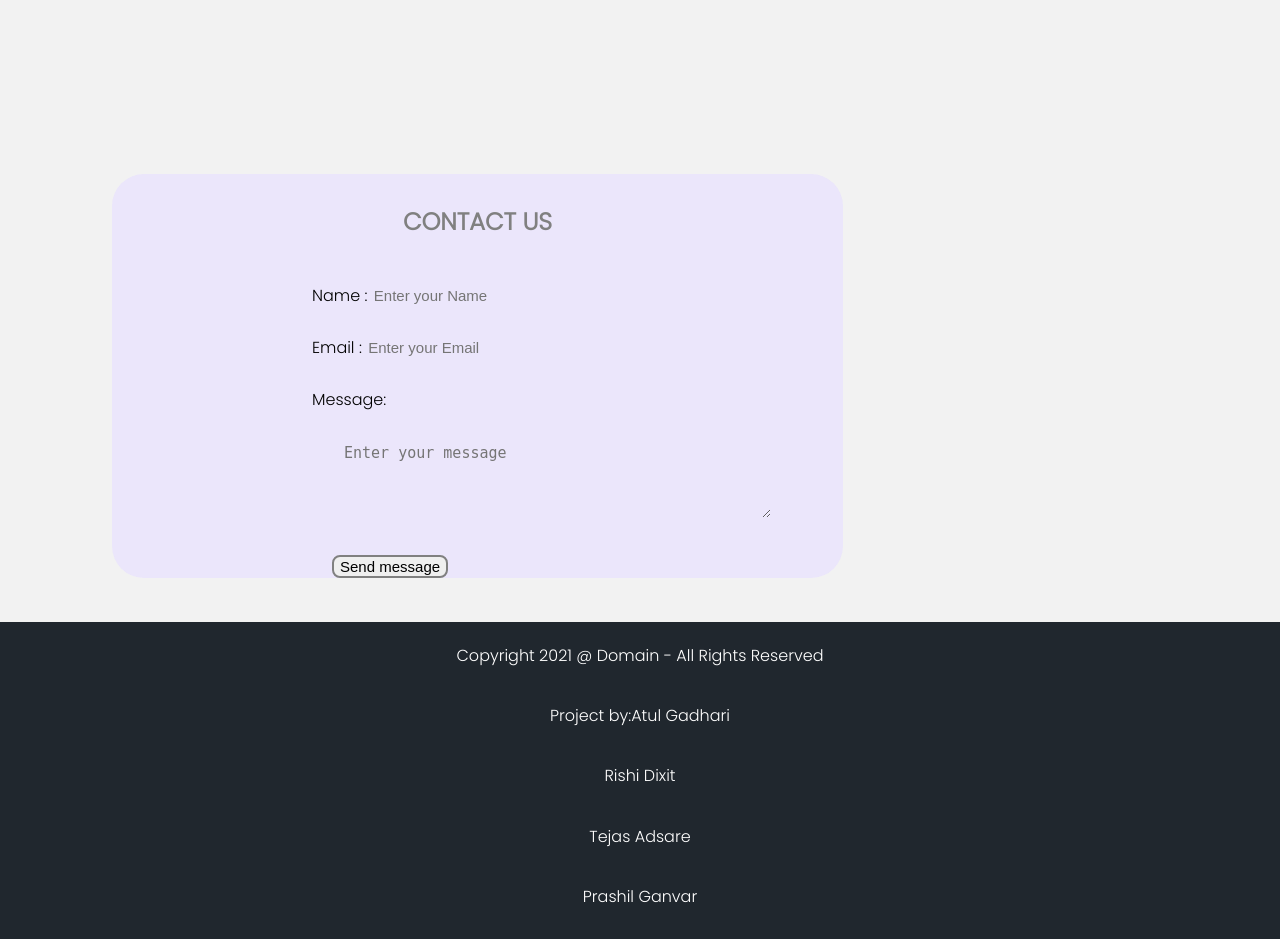
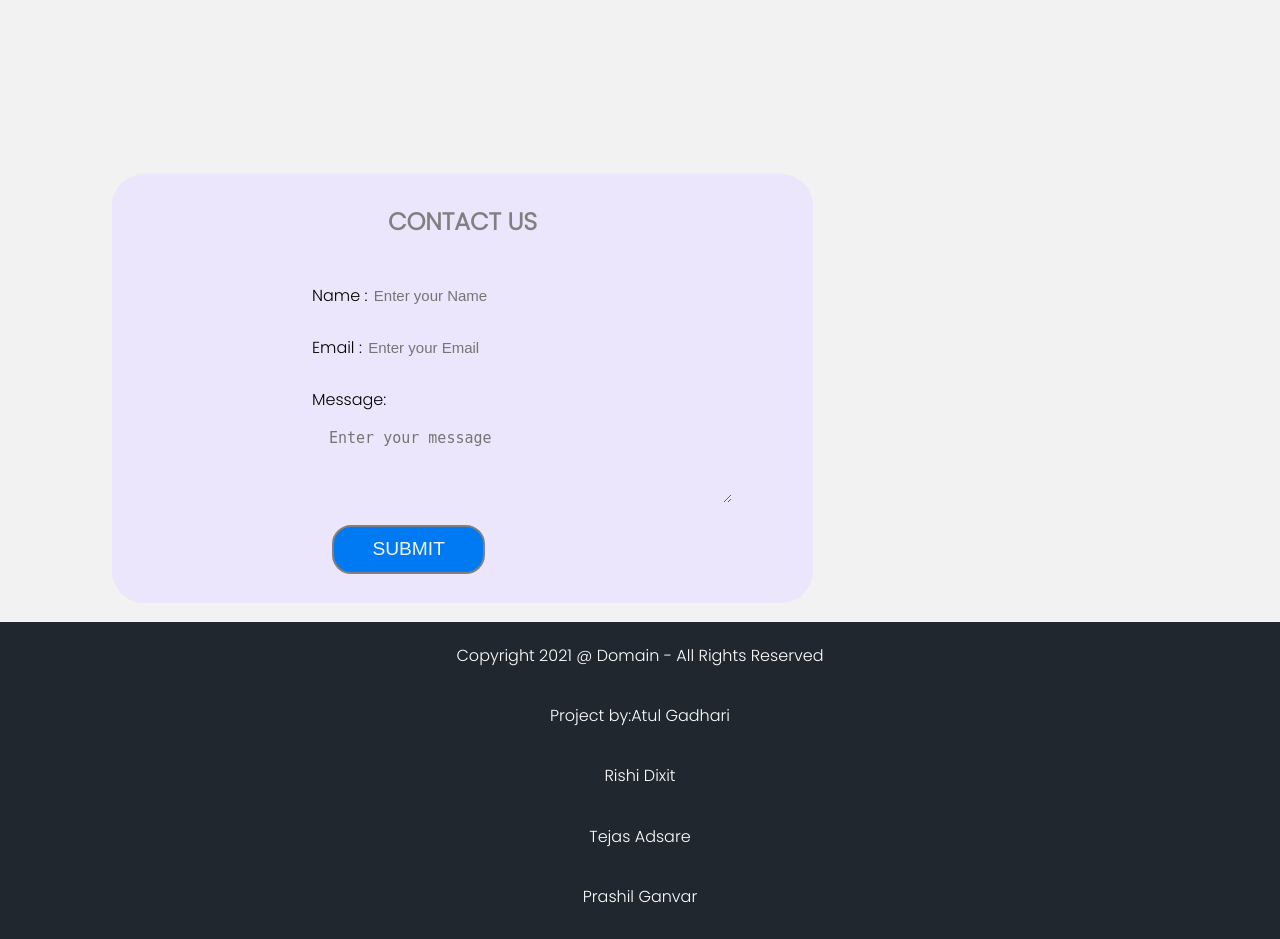
Before and after one commit to Karma1810/PBL-Project, a PHP site: page /Homepage.html in a window 1280 px wide. Shown: the part 1409-2348 px from the top of the page. Run offline with PHP 8.4, Linux system fonts and the light colour scheme.

Commit message:
submit-button-update

```diff
--- a/Homepage.css
+++ b/Homepage.css
@@ -203,18 +203,26 @@
   color: black;
   font-size: 15px;
   width: 80%;
-  margin: 2em;
+  margin: 1em;
 }
 #send-message-cta{
+  color:#F2F2F2;
   display: block;
   border: none;
   margin-right: 30px;
   margin-left:  20px;
+  margin-bottom: 1.5em;
   outline: none;
   border: 2px solid gray;
-  border-radius: 8px;
-  font-size: 15px;
+  border-radius: 1em;
+  font-size: 1.2em;
+  padding-left: 2em;
+  padding-right: 2em;
+  padding-top: 0.6em;
+  padding-bottom: 0.6em;
   cursor: pointer;
+  text-transform: uppercase;
+  background:#007af3;
 }
 .contact-left{
   padding-left: 0;
--- a/Homepage.html
+++ b/Homepage.html
@@ -90,7 +90,7 @@
                     <div>
                     <textarea name="message" id="message" cols="50" rows="4" placeholder="Enter your message"></textarea>
                     </div>
-                    <input type="submit" id="send-message-cta" value="Send message">
+                    <input type="submit" id="send-message-cta" value="submit">
                 </form>
         </section>
         <footer class="site-footer">
```
